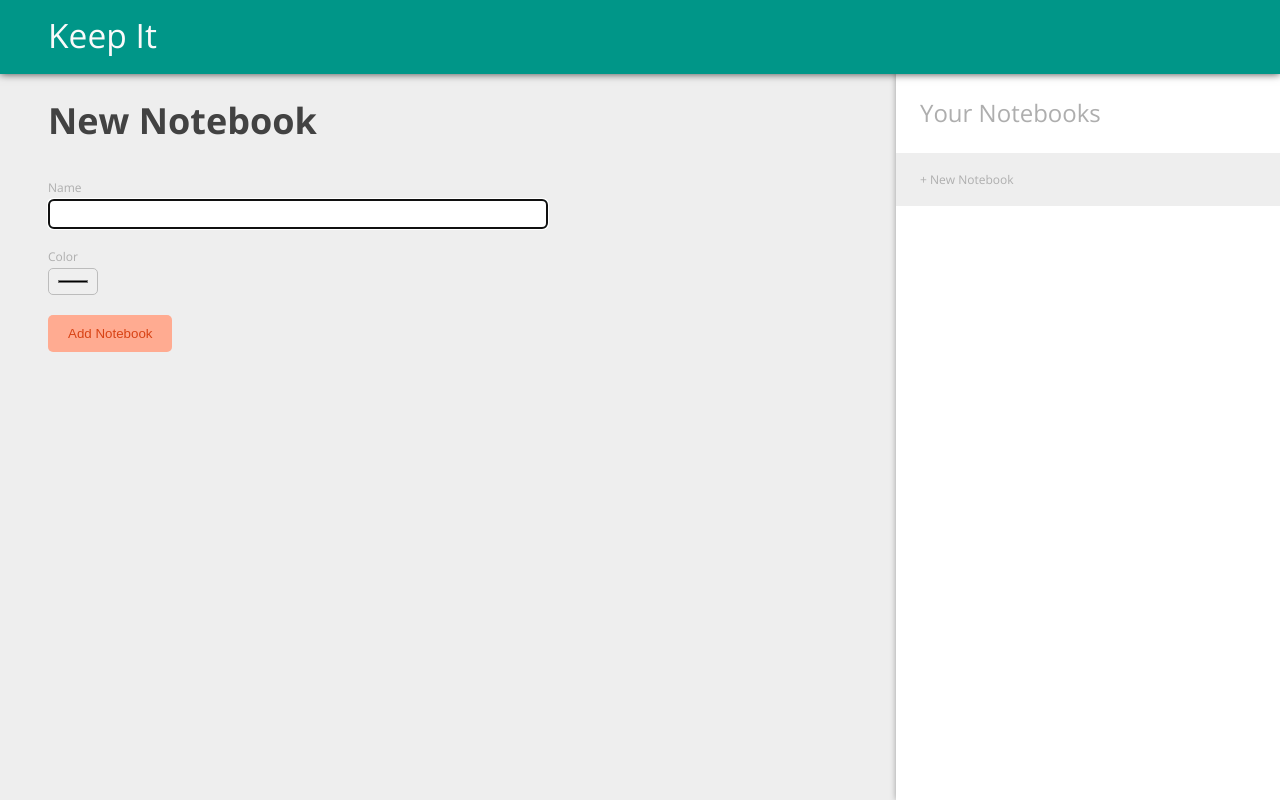
After one commit to castilhoin/keep-it, a Flask app: page /notebook/new in a window 1280 px wide. The commit adds this page. Run offline with Flask 2, Linux system fonts and the light colour scheme; the visitor is signed in with stand-in values (Sample User, id 1); data comes from the database, SQL or seed files in the repository; data that the repository does not hold is empty.

Commit message:
New and Edit notebooks

```diff
--- a/app/ext/db/models.py
+++ b/app/ext/db/models.py
@@ -25,6 +25,11 @@ class Notebook(db.Model):
     color = db.Column(db.String(10), nullable=False)
     user_id = db.Column(db.Integer, db.ForeignKey("users.id"))
 
+    def __init__(self, name, color, user_id):
+        self.name = name
+        self.color = color
+        self.user_id = user_id
+
 class Note(db.Model):
     __tablename__ = "notes"
     id = db.Column(db.Integer, autoincrement=True, primary_key=True)
--- a/app/ext/site/main.py
+++ b/app/ext/site/main.py
@@ -73,3 +73,45 @@ def list_notes(notebook):
         return render_template("error.html", message="Sorry, you don't have permission to access this resource")
     else:
         return redirect(url_for("site.login"))
+
+@bp.route("/notebook/new", methods=["GET", "POST"])
+def new_notebook():
+    if current_user.is_authenticated:
+        if request.method == "POST":
+            name = request.form["name"]
+            if not name:
+                return render_template("error.html", message="Please, insert a name for your notebook")
+            color = request.form["color"]
+            if not color:
+                return render_template("error.html", message="Please, choose a color for your notebook")
+            new_notebook = Notebook(name, color, current_user.id)
+            db.session.add(new_notebook)
+            db.session.commit()
+            return redirect(url_for("site.index"))
+        else:
+            notebooks = Notebook.query.filter_by(user_id=current_user.id)
+            return render_template("notebook/new.html", notebooks=notebooks)
+    else:
+        return redirect(url_for("site.login"))
+
+@bp.route("/<int:notebook>/edit", methods=["GET", "POST"])
+def edit_notebook(notebook):
+    if current_user.is_authenticated:
+        if request.method == "POST":
+            name = request.form["name"]
+            if not name:
+                return render_template("error.html", message="Please, insert a name for your notebook")
+            color = request.form["color"]
+            if not color:
+                return render_template("error.html", message="Please, choose a color for your notebook")
+            edit_notebook = Notebook.query.filter_by(id=notebook).first()
+            edit_notebook.name = name
+            edit_notebook.color = color
+            db.session.commit()
+            return redirect(url_for("site.index"))
+        else:
+            notebooks = Notebook.query.filter_by(user_id=current_user.id)
+            current_notebook = Notebook.query.filter_by(id=notebook).first()
+            return render_template("notebook/edit.html", notebooks=notebooks, current_notebook=current_notebook)
+    else:
+        return redirect(url_for("site.login"))
--- a/app/static/css/style.css
+++ b/app/static/css/style.css
@@ -90,16 +90,25 @@ h1 {
   font-size: 3em;
   font-weight: bold;
 }
+.section-auth,
 .section-content,
-.section-home,
 .section-notes,
 .sidebar {
   padding-top: 8em;
 }
 .section-content {
   min-height: 100vh;
+  width: 100vw;
 }
-.section-content .auth-box {
+@media only screen and (min-width: 768px) {
+  .section-content {
+    width: 70vw;
+  }
+}
+.section-content .content-text {
+  margin: 2em 0 1em 0;
+}
+.section-auth .auth-box {
   width: 40vw;
   max-width: 450px;
   min-width: 300px;
@@ -110,13 +119,15 @@ h1 {
   border-radius: 5px;
   box-shadow: 0 0 6px var(--default-theme-text-medium);
 }
-.section-content .auth-box label {
+.section-auth label,
+.section-content label {
   width: 100%;
   display: block;
   color: var(--default-theme-gray-4);
   margin-bottom: 3px;
 }
-.section-content .auth-box input {
+.section-auth input,
+.section-content input {
   width: 100%;
   display: block;
   padding: 0.5em;
@@ -124,24 +135,27 @@ h1 {
   color: var(--default-theme-text-dark);
   border-radius: 5px;
 }
-.section-content .auth-box input:focus {
+.section-auth input:focus,
+.section-content input:focus {
   color: var(--default-theme-text-dark);
   border: 1px solid var(--default-theme-primary);
 }
-.section-content .auth-box button {
+.section-auth button,
+.section-content button {
   background: var(--default-theme-secondary-light);
   color: var(--default-theme-secondary);
   margin: 0.8em 0;
 }
-.section-content .auth-box button:hover {
+.section-auth button:hover,
+.section-content button:hover {
   background: var(--default-theme-secondary-medium);
   color: var(--default-theme-white);
 }
-.section-content .auth-box a {
+.section-auth .auth-box a {
   color: var(--default-theme-text-dark);
   text-decoration: none;
 }
-.section-content .auth-box a:hover {
+.section-auth .auth-box a:hover {
   color: var(--default-theme-gray-4);
   text-decoration: underline;
 }
@@ -313,3 +346,16 @@ h1 {
   background: var(--default-theme-secondary-light);
   color: var(--default-theme-secondary);
 }
+
+.section-content .internal-form {
+  margin: 2em 0 1em 0;
+  width: 100%;
+  max-width: 500px;
+}
+.section-content .internal-form label,
+.section-content input {
+  max-width: 500px;
+}
+.section-content input[type=color] {
+  width: 50px;
+}
--- a/app/templates/base.html
+++ b/app/templates/base.html
@@ -48,7 +48,7 @@
       </ul>
     </nav>
     <div class="btn-notebook-add">
-      <a href="#">+ New Notebook</a>
+      <a href="{{ url_for('site.new_notebook') }}">+ New Notebook</a>
     </div>
   </aside>
   {% endif %}
--- /dev/null
+++ b/app/templates/notebook/new.html
@@ -0,0 +1,24 @@
+{% extends "base.html" %}
+
+{% block page_title %}
+New Notebook
+{% endblock page_title %}
+
+{% block content %}
+<section class="section-content">
+  <div class="container">
+    <h1>New Notebook</h1>
+    <form class="internal-form" action="{{ url_for('site.new_notebook') }}" method="POST">
+      <div class="form-field">
+        <label for="name">Name</label>
+        <input id="name" type="text" name="name" max="20" required autofocus>
+      </div>
+      <div class="form-field">
+        <label for="color">Color</label>
+        <input id="color" type="color" name="color" required>
+      </div>
+      <button class="btn-form-add-notebook" type="submit">Add Notebook</button>
+    </form>
+  </div>
+</section>
+{% endblock content %}
```
Also changed, not shown: other parts of app/static/css/style.css (+24 -5 lines), app/templates/index.html (+8 -7 lines), app/templates/notebook/edit.html (added, +24 -0 lines).
